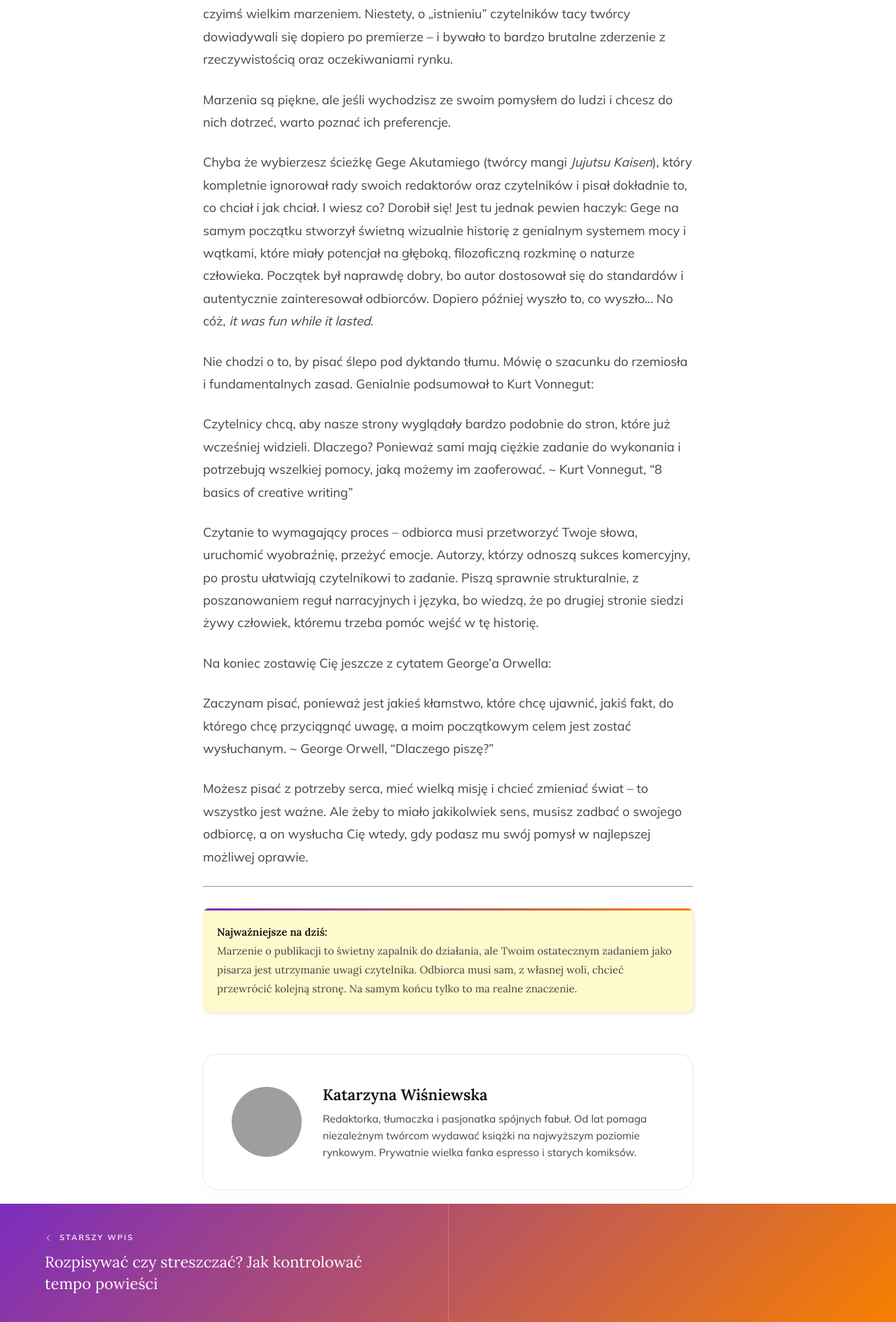
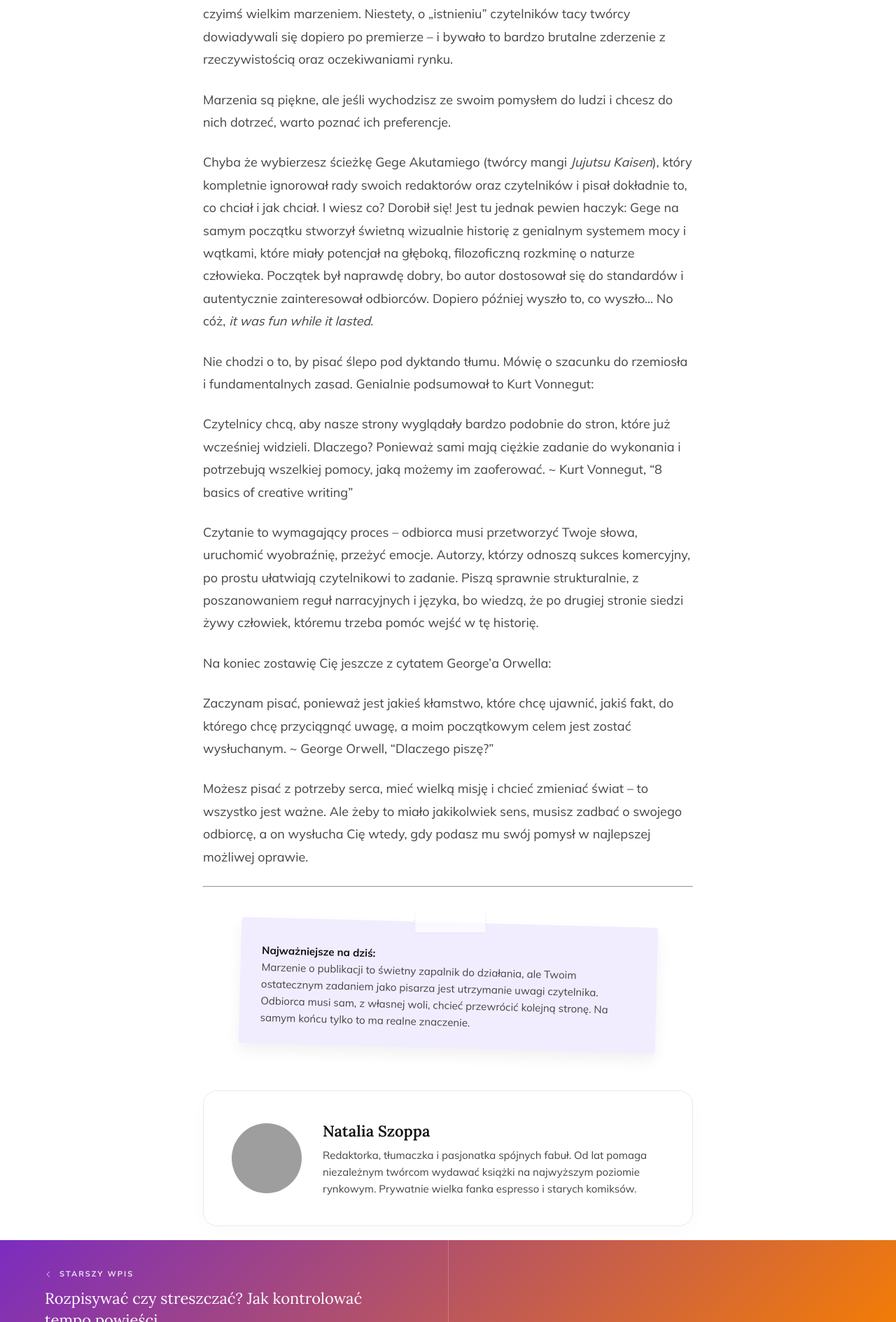
Before and after one commit to Bonnie00726/nataliaszoppa, a Jekyll site: the page built from _posts/2026-06-06-z-jakim-nastawieniem-piszesz.md, in a window 1280 px wide. Shown: the part 3280-5169 px from the top of the page at 70% size. Built offline with Jekyll 4.4.1, drawn with Linux system fonts in a browser that asks for light colours; grey boxes are pictures that could not be loaded.

Commit message:
Update post.html

```diff
--- a/_layouts/post.html
+++ b/_layouts/post.html
@@ -49,14 +49,14 @@ layout: default
         display: block;
     }
 
-    /* Kontener tekstu właściwego - ZMNIEJSZONO BOTTOM MARGIN dla przytulenia do footer */
+    /* Kontener tekstu - Przytulony do footer */
     .article-container {
         max-width: 740px;
-        margin: 0 auto 20px auto; /* Zmniejszono z 80px na 20px */
+        margin: 0 auto 20px auto;
         padding: 0 20px;
     }
 
-    /* Spis Treści (JS generuje go automatycznie) */
+    /* Spis Treści */
     .article-toc {
         background: var(--bg-muted);
         border: 1px solid var(--border-color);
@@ -101,189 +101,147 @@ layout: default
     }
     .article-content p { margin-bottom: 25px; }
 
-    /* --- NOWY STYL DLA LISTY PUNKTOWANEJ (Strzałki z gradientem) --- */
-    .article-content ul {
-        list-style: none; /* Ukrywamy kropki */
-        padding-left: 0;
-        margin-bottom: 25px;
-    }
-    .article-content ul li {
-        position: relative;
-        padding-left: 30px; /* Miejsce na strzałkę */
-        margin-bottom: 10px;
-    }
+    /* Listy ze strzałkami z gradientem */
+    .article-content ul { list-style: none; padding-left: 0; margin-bottom: 25px; }
+    .article-content ul li { position: relative; padding-left: 30px; margin-bottom: 10px; }
     .article-content ul li::before {
-        content: '\f105'; /* Kod FA dla angle-right */
+        content: '\f105';
         font-family: 'Font Awesome 6 Free';
         font-weight: 900;
-        position: absolute;
-        left: 0;
-        top: 3px; /* Dopasowanie pionowe */
-        font-size: 14px;
-        /* Gradient aplikowany na strzałkę */
-        background: var(--gradient);
-        -webkit-background-clip: text;
-        -webkit-text-fill-color: transparent;
-        display: inline-block;
+        position: absolute; left: 0; top: 3px; font-size: 14px;
+        background: var(--gradient); -webkit-background-clip: text; -webkit-text-fill-color: transparent; display: inline-block;
     }
 
-    /* Listy numerowane pozostają standardowe */
     .article-content ol { margin-bottom: 25px; padding-left: 20px; }
     .article-content ol li { margin-bottom: 10px; }
 
-    /* --- NOWY STYL CYTATU BLOCKQUOTE (Wcięcie i Gradient Kreska) --- */
+    /* Cytat Blockquote z wcięciem i linią gradientową (Bez cudzysłowów) */
     .article-content blockquote {
         font-family: 'Lora', serif;
-        font-size: 24px;
+        font-size: 22px;
         font-style: italic;
-        margin: 40px 0 40px 40px; /* Ogólne wcięcie całego bloku */
-        padding: 10px 0 10px 30px; /* Padding od kreski do tekstu */
-        border-left: 5px solid; /* Grubość kreski */
-        border-image: var(--gradient) 1; /* Aplikacja gradientu na kreskę */
-        color: var(--accent-purple);
-        line-height: 1.5;
+        margin: 40px 0 40px 40px;
+        padding: 5px 0 5px 25px;
+        border-left: 4px solid;
+        border-image: var(--gradient) 1;
+        color: var(--text-black);
+        line-height: 1.6;
     }
 
-    /* Dodatkowa kreska oznaczająca ważność (np. dla paragrafu wewnątrz cytatu) */
+    /* Kreska oznaczająca ważność (np. dla wyróżnionego akapitu) */
     .article-content .imp-line {
-        border-left: 2px solid;
+        border-left: 3px solid;
         border-image: var(--gradient) 1;
-        padding-left: 15px;
-        color: var(--text-muted);
+        padding-left: 20px;
         display: block;
-        margin: 15px 0;
+        margin: 30px 0 30px 20px;
+        font-style: normal;
     }
 
-    /* --- NOWE STYL DLA HIGHLIGHTER (Magenta) --- */
+    /* Highlighter (Magenta) */
     .marker-highlight {
-        position: relative;
-        display: inline-block;
-        z-index: 1;
-        padding: 0 4px;
+        position: relative; display: inline-block; z-index: 1; padding: 0 4px;
     }
     .marker-highlight::before {
         content: ''; position: absolute; inset: 0 -4px; z-index: -1; border-radius: 3px 5px 3px 5px;
-        /* NOWY KOLOR: Magenta */
         --mark-color: 255 0 255; --mark-bg-angle: 50deg;
         background: conic-gradient(at 0 100%, rgb(var(--mark-color) / 35%) 1% , #fff0 3%) no-repeat 0 0 / auto 120%, conic-gradient(from 180deg at 100% 0, #fff0, rgb(var(--mark-color) / 35%) 1%, #fff0 4%) no-repeat 100% 100% / auto 120%, linear-gradient(var(--mark-bg-angle), rgb(var(--mark-color) / 25%), rgb(var(--mark-color) / 10%) 75%, rgb(var(--mark-color) / 20%)) no-repeat center / auto;
         rotate: -1deg; transform: skew(-5deg); scale: 1.05;
     }
 
-    /* --- NOWE STYL DLA STICKY NOTES ("Najważniejsze na dziś") --- */
+    /* --- NOWA LAWENDOWA STICKY NOTE Z PLASTERKIEM I RUCHEM --- */
     .article-content .sticky-note {
-        background: #fffacd; /* Kolor lemonchiffon dla "kartki" */
-        padding: 20px;
-        border-radius: 8px;
-        box-shadow: 2px 2px 5px rgba(0,0,0,0.1); /* Delikatny cień */
-        font-family: var(--serif);
-        margin: 30px 0;
+        background: #f1edff; /* Przepiękny jasny odcień lawendowy */
+        color: #333333;
+        padding: 35px 30px 25px 30px;
+        border-radius: 4px;
+        box-shadow: 0 10px 20px rgba(0,0,0,0.06);
+        font-family: 'Mulish', sans-serif;
+        margin: 50px auto;
+        width: 85%;
         position: relative;
-        overflow: hidden;
+        /* Lekkie początkowe pochylenie */
+        transform: rotate(1.5deg);
+        transition: transform 0.4s cubic-bezier(0.175, 0.885, 0.32, 1.275), box-shadow 0.4s ease;
     }
-    /* Delikatna kreska z gradientem na górze note */
+
+    /* Efekt ruchu i uniesienia po najechaniu myszką */
+    .article-content .sticky-note:hover {
+        transform: rotate(-0.5deg) translateY(-5px) scale(1.01);
+        box-shadow: 0 15px 30px rgba(0,0,0,0.12);
+    }
+
+    /* Kawałek plasterka / taśmy na górze kartki */
     .article-content .sticky-note::before {
-        content: ''; position: absolute; top: 0; left: 0; width: 100%; height: 3px; background: var(--gradient);
+        content: '';
+        position: absolute;
+        top: -14px;
+        left: 50%;
+        transform: translateX(-50%) rotate(-1.5deg);
+        width: 100px;
+        height: 28px;
+        /* Półprzezroczysta biała taśma dająca super realny efekt */
+        background-color: rgba(255, 255, 255, 0.65);
+        backdrop-filter: blur(1px);
+        box-shadow: 0 2px 4px rgba(0,0,0,0.02);
+        /* Postrzępione brzegi taśmy po bokach */
+        border-left: 1px dashed rgba(0,0,0,0.08);
+        border-right: 1px dashed rgba(0,0,0,0.08);
     }
+
     .article-content .sticky-note h4 {
-        margin-bottom: 10px; font-weight: 600; color: var(--accent-purple);
+        font-family: 'Mulish', sans-serif;
+        font-size: 16px;
+        font-weight: 700;
+        text-transform: uppercase;
+        letter-spacing: 1px;
+        margin-bottom: 10px;
+        color: var(--accent-purple);
     }
-    .article-content .sticky-note p { font-size: 15px; color: var(--text-gray); margin-bottom: 0;}
+    .article-content .sticky-note p { font-size: 15px; color: #444444; margin-bottom: 0; line-height: 1.6; }
 
-    /* Obrazki w treści */
     .article-content img { max-width: 100%; height: auto; border-radius: 12px; margin: 30px 0; }
     .article-content strong { color: var(--text-black); }
 
     /* Bio Autora */
-    .author-bio {
-        display: flex;
-        align-items: center;
-        gap: 30px;
-        background: white;
-        border: 1px solid var(--border-color);
-        border-radius: 20px;
-        padding: 40px;
-        margin-top: 60px; /* Odsunięcie od treści */
-        box-shadow: 0 10px 30px rgba(0,0,0,0.02);
-    }
-    .author-img {
-        width: 100px; height: 100px; border-radius: 50%; object-fit: cover; flex-shrink: 0;
-    }
+    .author-bio { display: flex; align-items: center; gap: 30px; background: white; border: 1px solid var(--border-color); border-radius: 20px; padding: 40px; margin-top: 60px; box-shadow: 0 10px 30px rgba(0,0,0,0.02); }
+    .author-img { width: 100px; height: 100px; border-radius: 50%; object-fit: cover; flex-shrink: 0; }
     .author-info h4 { font-family: 'Lora', serif; font-size: 22px; margin-bottom: 5px; }
     .author-info p { font-size: 15px; color: var(--text-gray); margin-bottom: 0; line-height: 1.6;}
 
-    /* NAWIGACJA POD ARTYKUŁEM & POWIĄZANE WPISY (Przytulone do stopki) */
-    .post-footer-nav {
-        width: 100vw; position: relative; left: 50%; right: 50%; margin-left: -50vw; margin-right: -50vw;
-    }
-
     /* Pasek Poprzedni/Następny wpis */
+    .post-footer-nav { width: 100vw; position: relative; left: 50%; right: 50%; margin-left: -50vw; margin-right: -50vw; }
     .prev-next-bar { display: flex; background: var(--gradient); }
-
-    .nav-link-block {
-        flex: 1; padding: 40px 5%; color: white; text-decoration: none;
-        display: flex; flex-direction: column; justify-content: center;
-        transition: background 0.3s ease;
-    }
+    .nav-link-block { flex: 1; padding: 40px 5%; color: white; text-decoration: none; display: flex; flex-direction: column; justify-content: center; transition: background 0.3s ease; }
     .nav-link-block:hover { background: rgba(0, 0, 0, 0.1); }
     .nav-link-block.prev { text-align: left; border-right: 1px solid rgba(255, 255, 255, 0.2); }
     .nav-link-block.next { text-align: right; }
-    .nav-label {
-        font-family: 'Mulish', sans-serif; font-size: 11px; font-weight: 700;
-        text-transform: uppercase; letter-spacing: 2px; margin-bottom: 10px;
-        opacity: 0.85; display: flex; align-items: center; gap: 8px;
-    }
+    .nav-label { font-family: 'Mulish', sans-serif; font-size: 11px; font-weight: 700; text-transform: uppercase; letter-spacing: 2px; margin-bottom: 10px; opacity: 0.85; display: flex; align-items: center; gap: 8px; }
     .nav-link-block.next .nav-label { justify-content: flex-end; }
     .nav-post-title { font-family: 'Lora', serif; font-size: 22px; line-height: 1.4; max-width: 90%; }
     .nav-link-block.next .nav-post-title { margin-left: auto; }
 
-    /* Powiązane Wpisy (3 kafelki obok siebie) */
+    /* Powiązane Wpisy */
     .related-posts { display: flex; }
     .related-item { flex: 1; position: relative; display: flex; flex-direction: column; text-decoration: none; overflow: hidden; }
     .related-img-wrap { height: 250px; overflow: hidden; background: var(--text-black); }
     .related-item img { width: 100%; height: 100%; object-fit: cover; transition: transform 0.6s ease; }
-    .related-title-block {
-        background: var(--text-black); color: white; padding: 25px 30px;
-        flex-grow: 1; display: flex; align-items: center; font-family: 'Mulish', sans-serif;
-        font-weight: 600; font-size: 16px; line-height: 1.5; transition: background 0.3s ease;
-    }
+    .related-title-block { background: var(--text-black); color: white; padding: 25px 30px; flex-grow: 1; display: flex; align-items: center; font-family: 'Mulish', sans-serif; font-weight: 600; font-size: 16px; line-height: 1.5; transition: background 0.3s ease; }
     .related-item:hover img { transform: scale(1.05); }
     .related-item:hover .related-title-block { background: var(--accent-purple); }
 
-    /* PŁYWAJĄCY PRZYCISK SZUKAJ I MODAL */
-    .floating-search-btn {
-        position: fixed; bottom: 30px; right: 30px; z-index: 9999;
-        background: var(--text-black); color: white; width: 60px; height: 60px;
-        border-radius: 50%; display: flex; align-items: center; justify-content: center;
-        font-size: 24px; box-shadow: 0 10px 25px rgba(0, 0, 0, 0.2);
-        cursor: pointer; transition: transform 0.3s ease, background 0.3s; border: none;
-    }
+    /* Wyszukiwarka Modal */
+    .floating-search-btn { position: fixed; bottom: 30px; right: 30px; z-index: 9999; background: var(--text-black); color: white; width: 60px; height: 60px; border-radius: 50%; display: flex; align-items: center; justify-content: center; font-size: 24px; box-shadow: 0 10px 25px rgba(0, 0, 0, 0.2); cursor: pointer; transition: transform 0.3s ease, background 0.3s; border: none; }
     .floating-search-btn:hover { transform: translateY(-3px); background: var(--accent-purple); }
-    .search-modal-overlay {
-        position: fixed; inset: 0; background: rgba(0, 0, 0, 0.6);
-        backdrop-filter: blur(8px); -webkit-backdrop-filter: blur(8px); z-index: 10000;
-        display: flex; justify-content: flex-end; opacity: 0; visibility: hidden;
-        transition: opacity 0.3s ease, visibility 0.3s ease;
-    }
+    .search-modal-overlay { position: fixed; inset: 0; background: rgba(0, 0, 0, 0.6); backdrop-filter: blur(8px); -webkit-backdrop-filter: blur(8px); z-index: 10000; display: flex; justify-content: flex-end; opacity: 0; visibility: hidden; transition: opacity 0.3s ease, visibility 0.3s ease; }
     .search-modal-overlay.active { opacity: 1; visibility: visible; }
-    .search-modal-panel {
-        background: white; width: 100%; max-width: 450px; height: 100%;
-        padding: 60px 40px; transform: translateX(100%);
-        transition: transform 0.4s cubic-bezier(0.16, 1, 0.3, 1);
-        overflow-y: auto; position: relative;
-    }
+    .search-modal-panel { background: white; width: 100%; max-width: 450px; height: 100%; padding: 60px 40px; transform: translateX(100%); transition: transform 0.4s cubic-bezier(0.16, 1, 0.3, 1); overflow-y: auto; position: relative; }
     .search-modal-overlay.active .search-modal-panel { transform: translateX(0); }
-    .modal-close {
-        position: absolute; top: 30px; right: 30px; background: none; border: none;
-        font-size: 28px; color: var(--text-black); cursor: pointer; transition: color 0.2s;
-    }
+    .modal-close { position: absolute; top: 30px; right: 30px; background: none; border: none; font-size: 28px; color: var(--text-black); cursor: pointer; transition: color 0.2s; }
     .modal-close:hover { color: var(--accent-purple); }
     .search-modal-panel h3 { font-family: 'Lora', serif; font-size: 28px; margin-bottom: 25px; }
     .search-box { position: relative; margin-bottom: 50px; }
-    .search-box input {
-        width: 100%; padding: 15px 20px 15px 50px; border: 1px solid var(--border-color);
-        border-radius: 30px; font-family: 'Mulish', sans-serif; font-size: 15px; outline: none;
-        background: var(--bg-muted); transition: border-color 0.3s;
-    }
+    .search-box input { width: 100%; padding: 15px 20px 15px 50px; border: 1px solid var(--border-color); border-radius: 30px; font-family: 'Mulish', sans-serif; font-size: 15px; outline: none; background: var(--bg-muted); transition: border-color 0.3s; }
     .search-box input:focus { border-color: var(--accent-purple); background: white; }
     .search-box i { position: absolute; left: 20px; top: 50%; transform: translateY(-50%); color: var(--text-muted); font-size: 18px; }
     .archive-list { list-style: none; padding: 0; }
@@ -292,11 +250,9 @@ layout: default
     .archive-list a span { color: var(--text-muted); font-weight: 400; font-size: 14px; }
     .archive-list a:hover { color: var(--accent-purple); }
 
-    /* RESPONSIVE */
     @media (max-width: 900px) {
-        .article-title { font-size: clamp(32px, 5vw, 48px); }
         .article-hero-img { height: 40vh; min-height: 300px; }
-        .author-bio { flex-direction: column; text-align: center; gap: 20px; padding: 30px 20px; }
+        .author-bio { flex-direction: column; text-align: center; padding: 30px 20px; }
         .prev-next-bar { flex-direction: column; }
         .nav-link-block.prev { border-right: none; border-bottom: 1px solid rgba(255, 255, 255, 0.2); text-align: left; }
         .nav-link-block.next { text-align: left; }
@@ -304,10 +260,6 @@ layout: default
         .nav-link-block.next .nav-post-title { margin-left: 0; }
         .related-posts { flex-direction: column; }
         .related-img-wrap { height: 200px; }
-    }
-    @media (max-width: 600px) {
-        .floating-search-btn { bottom: 20px; right: 20px; width: 50px; height: 50px; font-size: 20px; }
-        .search-modal-panel { padding: 50px 25px; }
     }
 </style>
 
@@ -325,7 +277,6 @@ layout: default
 {% endif %}
 
 <main class="article-container">
-
     <nav class="article-toc" id="post-toc-wrap" style="display: none;"></nav>
 
     <script>
@@ -333,7 +284,6 @@ layout: default
         var wrap = document.getElementById('post-toc-wrap');
         var headings = document.querySelectorAll('.article-content h2');
         if (headings.length < 2) return;
-
         wrap.style.display = 'block';
         var items = '';
         headings.forEach(function(h, i) {
@@ -349,16 +299,15 @@ layout: default
     </div>
 
     <div class="author-bio">
-        <img src="https://images.unsplash.com/photo-1534528741775-53994a69daeb?auto=format&fit=crop&w=150&q=80" alt="Katarzyna Wiśniewska" class="author-img">
+        <img src="https://images.unsplash.com/photo-1534528741775-53994a69daeb?auto=format&fit=crop&w=150&q=80" alt="Natalia Szoppa" class="author-img">
         <div class="author-info">
-            <h4>Katarzyna Wiśniewska</h4>
+            <h4>Natalia Szoppa</h4>
             <p>Redaktorka, tłumaczka i pasjonatka spójnych fabuł. Od lat pomaga niezależnym twórcom wydawać książki na najwyższym poziomie rynkowym. Prywatnie wielka fanka espresso i starych komiksów.</p>
         </div>
     </div>
 </main>
 
 <section class="post-footer-nav">
-
     <div class="prev-next-bar">
         {% if page.previous %}
         <a href="{{ page.previous.url | relative_url }}" class="nav-link-block prev">
@@ -395,7 +344,6 @@ layout: default
             {% endif %}
         {% endfor %}
     </div>
-
 </section>
 
 <button class="floating-search-btn" id="openSearchModal" title="Szukaj i Archiwum">
```
Also changed, not shown: other parts of _layouts/post.html (+1 -2 lines).
